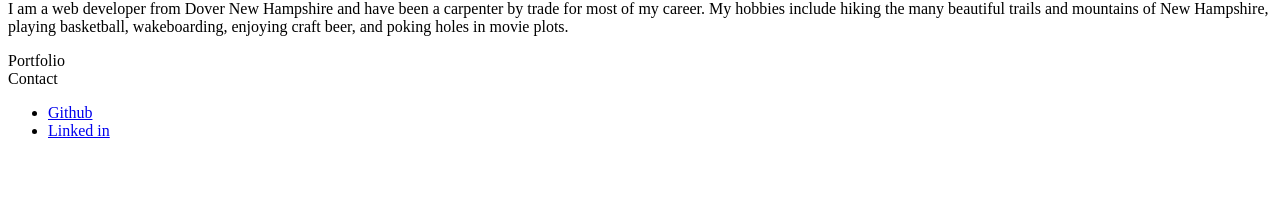
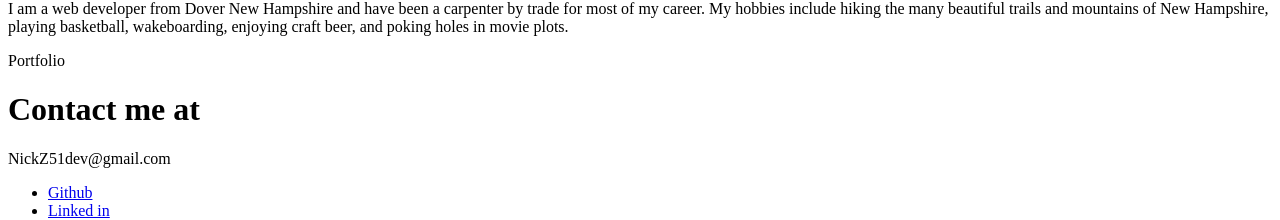
Before and after one commit to CIDoubleAgent/nz-portfolio-v3, a React (Create React App) app: page / in a window 1280 px wide. Shown: the part 574-794 px from the top of the page. Built offline with nearby package versions, Linux system fonts and the light colour scheme; the HTML template or start-up script is replaced by a standard one.

Commit message:
Added info to contact section

```diff
--- a/src/pages/Contact.js
+++ b/src/pages/Contact.js
@@ -2,7 +2,11 @@ import React from 'react'
 
 const Contact = () => {
   return (
-    <div>Contact</div>
+    <div className='contact-wrapper'>
+      <h1>Contact me at</h1>
+      <p>NickZ51dev@gmail.com</p>
+
+    </div>
   )
 }
 
```
